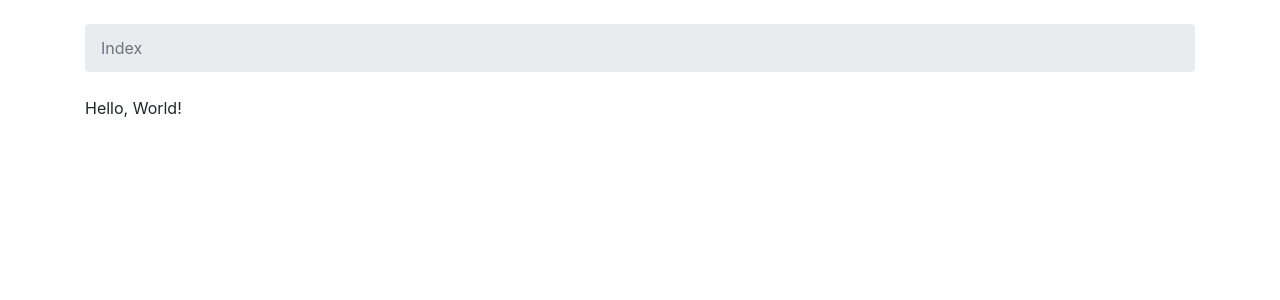
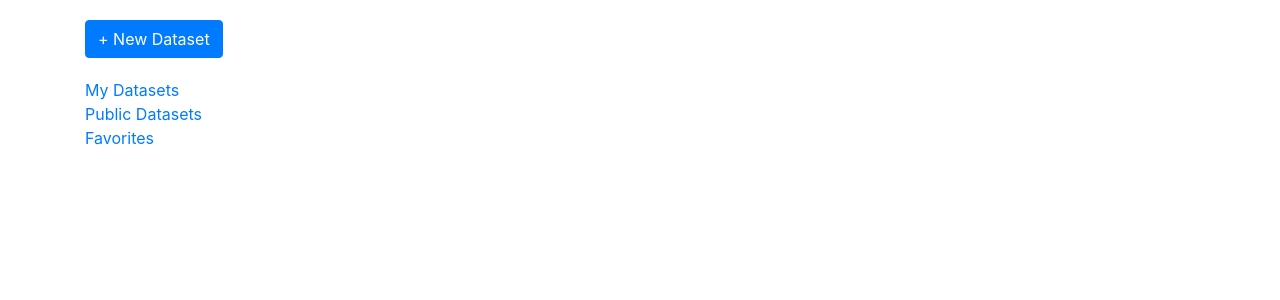
Before and after one commit to cscenter/lhdetect2-web, a Django app: page / in a window 1280 px wide. Shown: the part 56-356 px from the top of the page. Run offline with Django 3.2, Linux system fonts and the light colour scheme; the visitor is signed in with stand-in values (Sample User, id 1); some libraries are stand-ins or nearby versions.

Commit message:
Added public Datasets list view

```diff
--- /dev/null
+++ b/lhdetect2_web/datasets/urls.py
@@ -0,0 +1,8 @@
+from django.urls import path
+
+from datasets import views
+
+urlpatterns = [
+    path('', views.index, name='index'),
+    path('public/', views.DatasetListView.as_view(), name='public')
+]
--- a/lhdetect2_web/datasets/views.py
+++ b/lhdetect2_web/datasets/views.py
@@ -1,6 +1,17 @@
 from django.shortcuts import render
+from django.views.generic.list import ListView
+import django_tables2 as tables
+
+from datasets.models import Dataset
+from datasets.tables import DatasetTable
 
 
 def index(request):
     context = {}
     return render(request, 'datasets/index.html', context)
+
+
+class DatasetListView(tables.SingleTableView):
+    table_class = DatasetTable
+    queryset = Dataset.objects.filter(sharing=True)
+    template_name = 'datasets/datasets_list.html'
--- a/lhdetect2_web/lhdetect2_web/settings.py
+++ b/lhdetect2_web/lhdetect2_web/settings.py
@@ -33,6 +33,7 @@ ALLOWED_HOSTS = []
 INSTALLED_APPS = [
     'bootstrap4',
     'widget_tweaks',
+    'django_tables2',
     'users.apps.UsersConfig',
     'datasets.apps.DatasetsConfig',
     'django.contrib.admin',
@@ -138,3 +139,5 @@ AUTH_USER_MODEL = 'users.CustomUser'
 LOGOUT_REDIRECT_URL = 'index'
 
 LOGIN_REDIRECT_URL = 'index'
+
+DJANGO_TABLES2_TEMPLATE = 'django_tables2/bootstrap4.html'
--- a/lhdetect2_web/lhdetect2_web/urls.py
+++ b/lhdetect2_web/lhdetect2_web/urls.py
@@ -14,7 +14,7 @@ Including another URLconf
     2. Add a URL to urlpatterns:  path('blog/', include('blog.urls'))
 """
 from django.contrib import admin
-from django.urls import path
+from django.urls import path, include
 from django.contrib.auth import views as auth_views
 
 from datasets import views
@@ -25,5 +25,6 @@ urlpatterns = [
     path('signup/', users_views.signup, name='signup'),
     path('login/', auth_views.LoginView.as_view(template_name='users/login.html'), name='login'),
     path('logout/', auth_views.LogoutView.as_view(), name='logout'),
+    path('datasets/', include('datasets.urls')),
     path('admin/', admin.site.urls),
 ]
--- /dev/null
+++ b/lhdetect2_web/static/css/datasets.css
@@ -0,0 +1,9 @@
+.sidebar {
+    margin-top: 1.25rem;
+}
+
+.sidebar-nav {
+    margin-top: 1.25rem;
+    padding: 0;
+    list-style: none;
+}
--- a/lhdetect2_web/templates/base.html
+++ b/lhdetect2_web/templates/base.html
@@ -29,8 +29,11 @@
                 {{ user.username }}
               </a>
               <div class="dropdown-menu dropdown-menu-right" aria-labelledby="userMenu">
+                {% comment %}{% if user.is_superuser %}
+                <a class="dropdown-item" href="{% url 'admin'  %}">Admin page</a>
+                {% endif %}{% endcomment %}
                 <a class="dropdown-item" href="#">My account</a>
-                <a class="dropdown-item" href="#">Change password</a>
+{#                <a class="dropdown-item" href="#">Change password</a>#}
                 <div class="dropdown-divider"></div>
                 <a class="dropdown-item" href="{% url 'logout' %}">Log out</a>
               </div>
@@ -47,10 +50,10 @@
     </nav>
 
     <div class="container">
-      <ol class="breadcrumb my-4">
+      {% comment %}<ol class="breadcrumb my-4">
         {% block breadcrumb %}
         {% endblock %}
-      </ol>
+      </ol>{% endcomment %}
       {% block content %}
       {% endblock %}
     </div>
--- /dev/null
+++ b/lhdetect2_web/templates/datasets/base_datasets.html
@@ -0,0 +1,25 @@
+{% extends 'base.html' %}
+
+{% load static %}
+
+{% block stylesheet %}
+  <link rel="stylesheet" href="{% static 'css/datasets.css' %}">
+{% endblock %}
+
+{% block content %}
+  <div class="row">
+    <div class="col-sm-2 sidebar">
+        {% block sidebar %}
+          <form class="form-inline ml-auto">
+            <button class="btn btn-primary">+ New Dataset</button>
+          </form>
+          <ul class="sidebar-nav">
+            <li><a href="">My Datasets</a></li>
+            <li><a href="{% url 'public' %}">Public Datasets</a></li>
+            <li><a href="">Favorites</a></li>
+          </ul>
+       {% endblock %}
+        </div>
+    <div class="col-sm-10 ">{% block inner-content %}{% endblock %}</div>
+  </div>
+{% endblock %}
--- a/lhdetect2_web/templates/datasets/index.html
+++ b/lhdetect2_web/templates/datasets/index.html
@@ -1,9 +1,5 @@
-{% extends 'base.html' %}
+{% extends 'datasets/base_datasets.html' %}
 
-{% block breadcrumb %}
-  <li class="breadcrumb-item active">Index</li>
-{% endblock %}
-
-{% block content %}
+{% block center-content %}
 Hello, World!
 {% endblock %}
```
Also changed, not shown: lhdetect2_web/datasets/models.py (+4 -4 lines), lhdetect2_web/datasets/tables.py (added, +9 -0 lines), lhdetect2_web/templates/datasets/datasets_list.html (added, +20 -0 lines).
